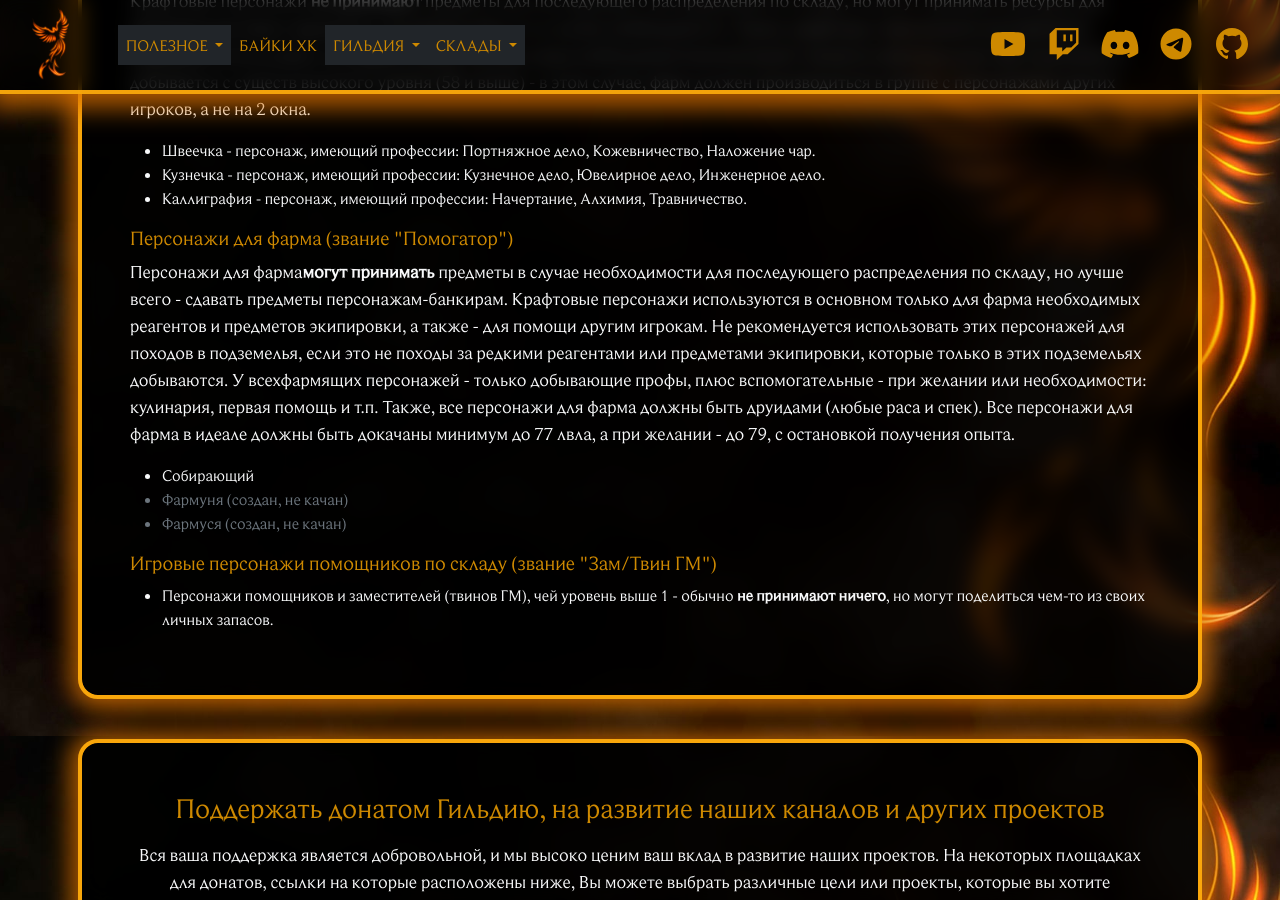
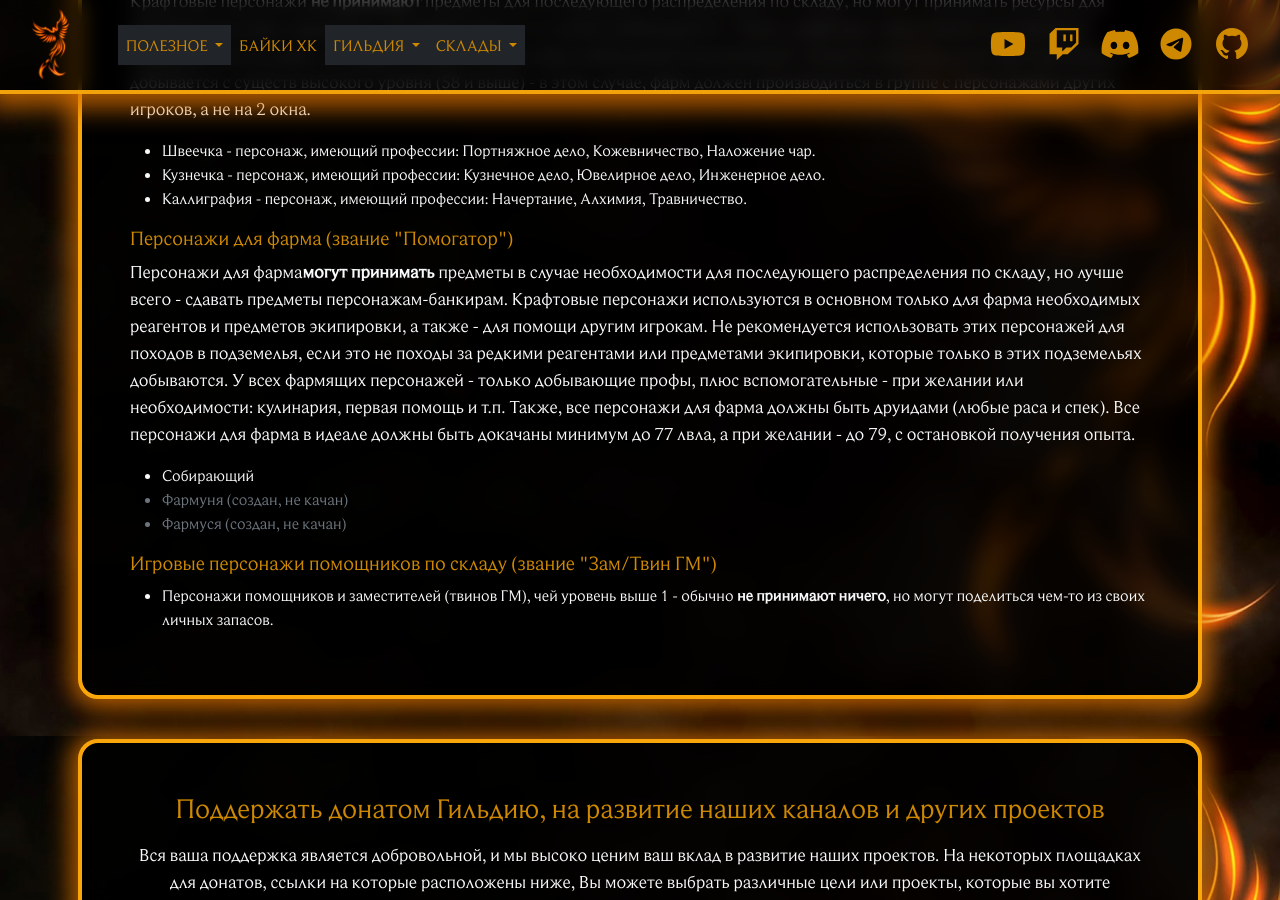
Before and after one commit to Phoenix-Guilds/phoenix-guilds.github.io, a Jekyll site: the page built from nest/warehouses/characters.html, in a window 1280 px wide and 900 px high, scrolled down 2864 px. Built offline with Jekyll 4.4.1, drawn with Linux system fonts in a browser that asks for light colours; nearby versions of some CDN libraries; library files that are not in the unit come from our copies.

Commit message:
fix(nest): small fix in text

```diff
--- a/nest/warehouses/characters.html
+++ b/nest/warehouses/characters.html
@@ -160,7 +160,7 @@ title: Складские персонажи - Гильдия "Phoenix Nest" ("
           Персонажи для фарма<b>могут принимать</b> предметы в случае необходимости для последующего распределения по складу, но лучше всего - сдавать предметы
           персонажам-банкирам. Крафтовые персонажи используются в основном только для фарма необходимых реагентов и предметов экипировки, а также - для помощи
           другим игрокам. Не рекомендуется использовать этих персонажей для походов в подземелья, если это не походы за редкими реагентами или предметами
-          экипировки, которые только в этих подземельях добываются. У всехфармящих персонажей - только добывающие профы, плюс вспомогательные - при желании или
+          экипировки, которые только в этих подземельях добываются. У всех фармящих персонажей - только добывающие профы, плюс вспомогательные - при желании или
           необходимости: кулинария, первая помощь и т.п. Также, все персонажи для фарма должны быть друидами (любые раса и спек). Все персонажи для фарма в
           идеале должны быть докачаны минимум до 77 лвла, а при желании - до 79, с остановкой получения опыта.
         </p>
```
